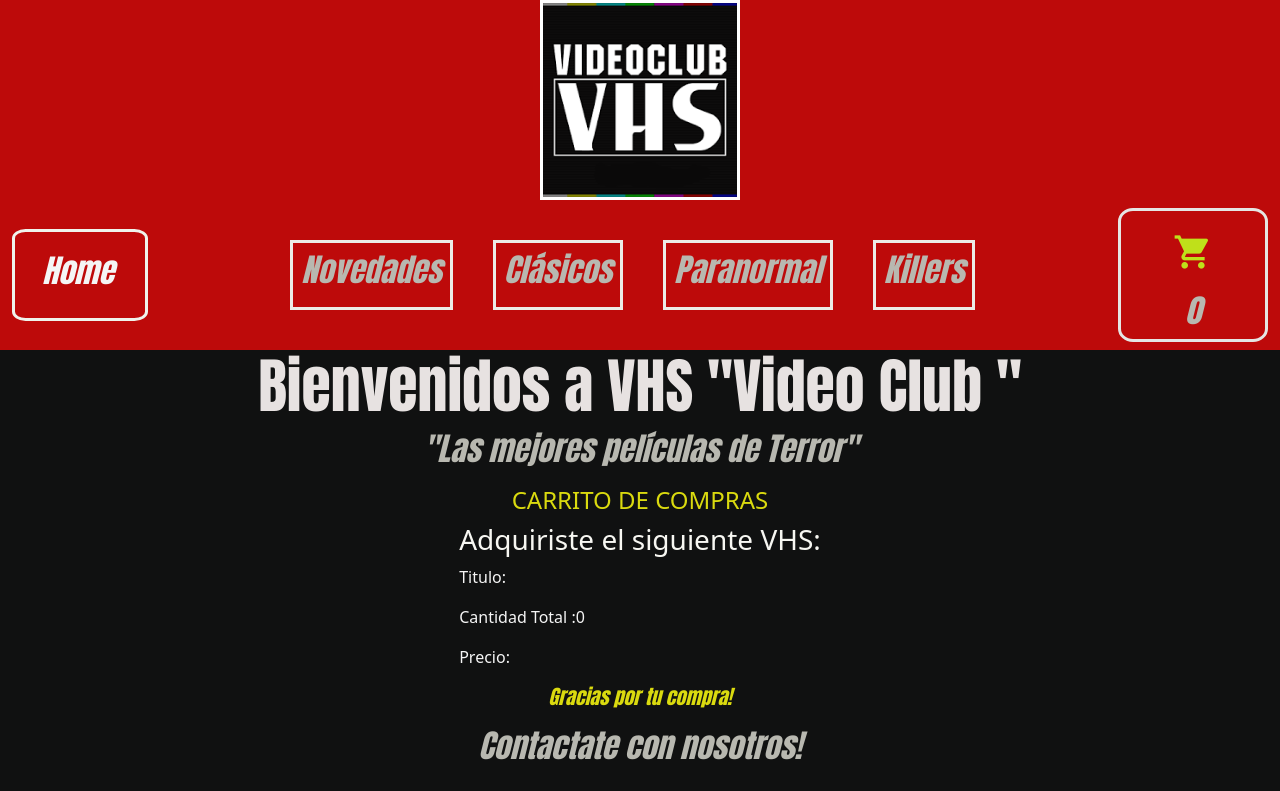
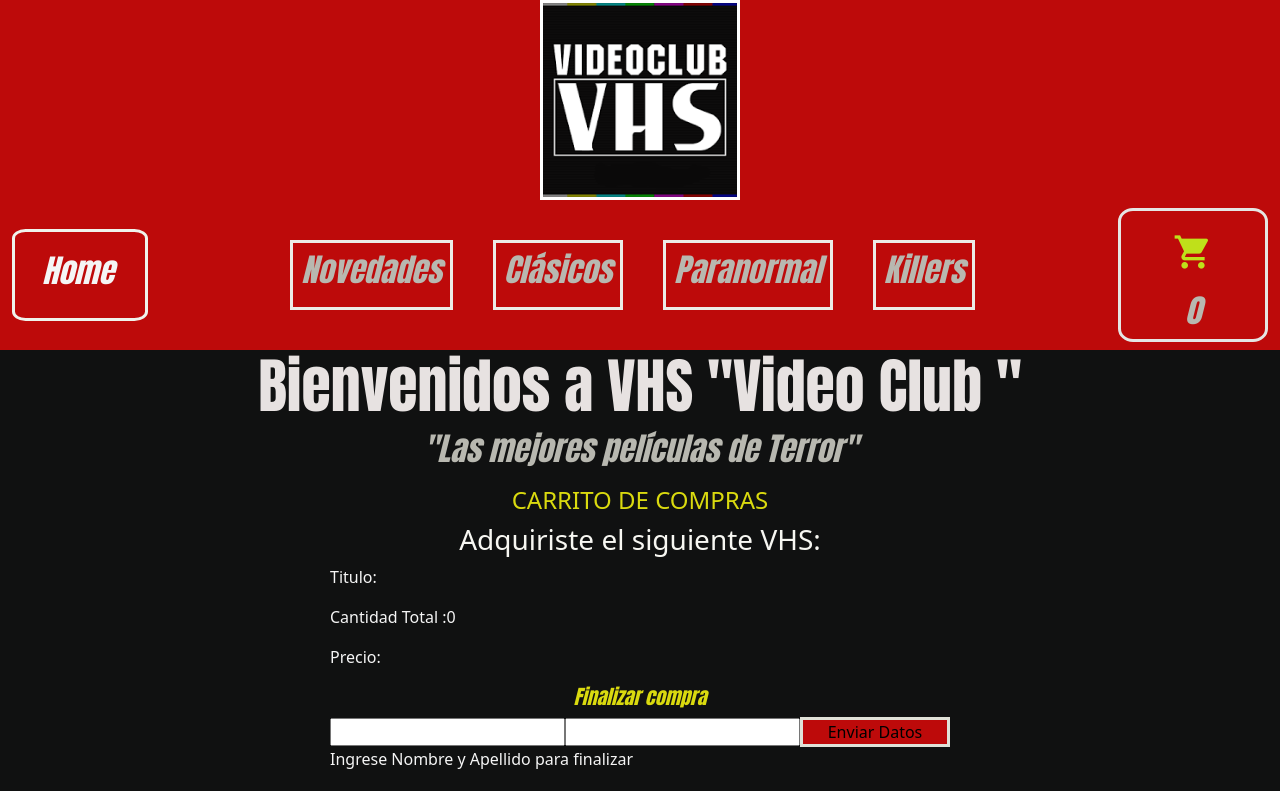
Before and after one commit to Guillesap/ReactEcomm, a React (Create React App) app: page /cart in a window 1280 px wide. Shown: the top 791 px of the page. Built offline with nearby package versions, Linux system fonts and the light colour scheme.

Commit message:
[Desafio N° 11 , mensaje finalización de compra]

```diff
--- a/src/App.js
+++ b/src/App.js
@@ -6,6 +6,7 @@ import Main from "./components/Main";
 import Footer from "./components/Footer";
 import Contacto from "./components/Contacto";
 import CartProvider from "./CartContext";
+
 
 
 
--- a/src/components/Cart.js
+++ b/src/components/Cart.js
@@ -1,5 +1,6 @@
 import { useContext } from "react";
 import { contexto } from "../CartContext.js";
+import Datos from "./Datos"
 
 const Cart = () => {
 
@@ -12,7 +13,8 @@ const Cart = () => {
             <p>Titulo: </p>
             <p>Cantidad Total :{cantidad_total}</p>
             <p>Precio:</p>
-            <h5>Gracias por tu compra!</h5>
+            <h5>Finalizar compra</h5>
+            <Datos/> <h3>Gracias por tu compra</h3>
         </div>
     )
 }
--- /dev/null
+++ b/src/components/Datos.js
@@ -0,0 +1,50 @@
+import { useCallback, useState } from "react"
+import Lista from "./Lista"
+
+const Datos = () => {
+
+    const [nombre,setNombre] = useState("")
+    const [apellido,setApellido] = useState("")
+    const [usuarios,setUsuarios] = useState([])
+
+    const handleChangeNombre = e => {
+        setNombre(e.target.value)
+    }
+
+    const handleChangeApellido = e => {
+        setApellido(e.target.value)
+    }
+
+    const agregarUsuario = () => {
+
+        const usuario = {
+            nombre,
+            apellido,
+            id : Math.random()
+        }
+
+        const copia = [...usuarios,usuario]
+        setUsuarios(copia)
+    }
+
+    const borrarUsuario = (id) => {
+        return setUsuarios(usuarios.filter(u => u.id !== id))
+    }
+
+    const borrarUsuarioMemorizada = useCallback(borrarUsuario,[usuarios])
+
+    console.log("Render de App")
+
+    return (
+        <div>
+            <input onChange={handleChangeNombre}/>
+            <input onChange={handleChangeApellido}/>
+            <button onClick={agregarUsuario}>Enviar Datos</button>
+            <Lista usuarios= {usuarios} borrarUsuario= {borrarUsuarioMemorizada}/>
+
+
+        </div>
+    )
+}
+
+export default Datos
--- a/src/components/Lista.js
+++ b/src/components/Lista.js
@@ -1,5 +1,5 @@
 import { memo } from "react"
-import Usuario from "./Usuario"
+import Usuario from "../Usuario"
 
 const Lista = ({usuarios,borrarUsuario}) => {
 
@@ -7,10 +7,11 @@ const Lista = ({usuarios,borrarUsuario}) => {
 
     return (
         <div>
-           Soy Lista
+           <p>Ingrese Nombre y Apellido para finalizar</p>
            {usuarios.map(usuario=>{
                return <Usuario key={usuario.id} borrarUsuario={borrarUsuario} usuario={usuario}/>
            })}
+
         </div>
     )
 }
--- a/src/estilo.css
+++ b/src/estilo.css
@@ -214,6 +214,14 @@ main{
     padding: 5px;
 
 }
+
+.box-producto img{
+    display: grid;
+    grid-template-columns: 225px 225px 225px 225px;
+    width: 200px;
+    height: 300px;
+}
+
 article{
     text-align: center;
     width: 300px;
```
